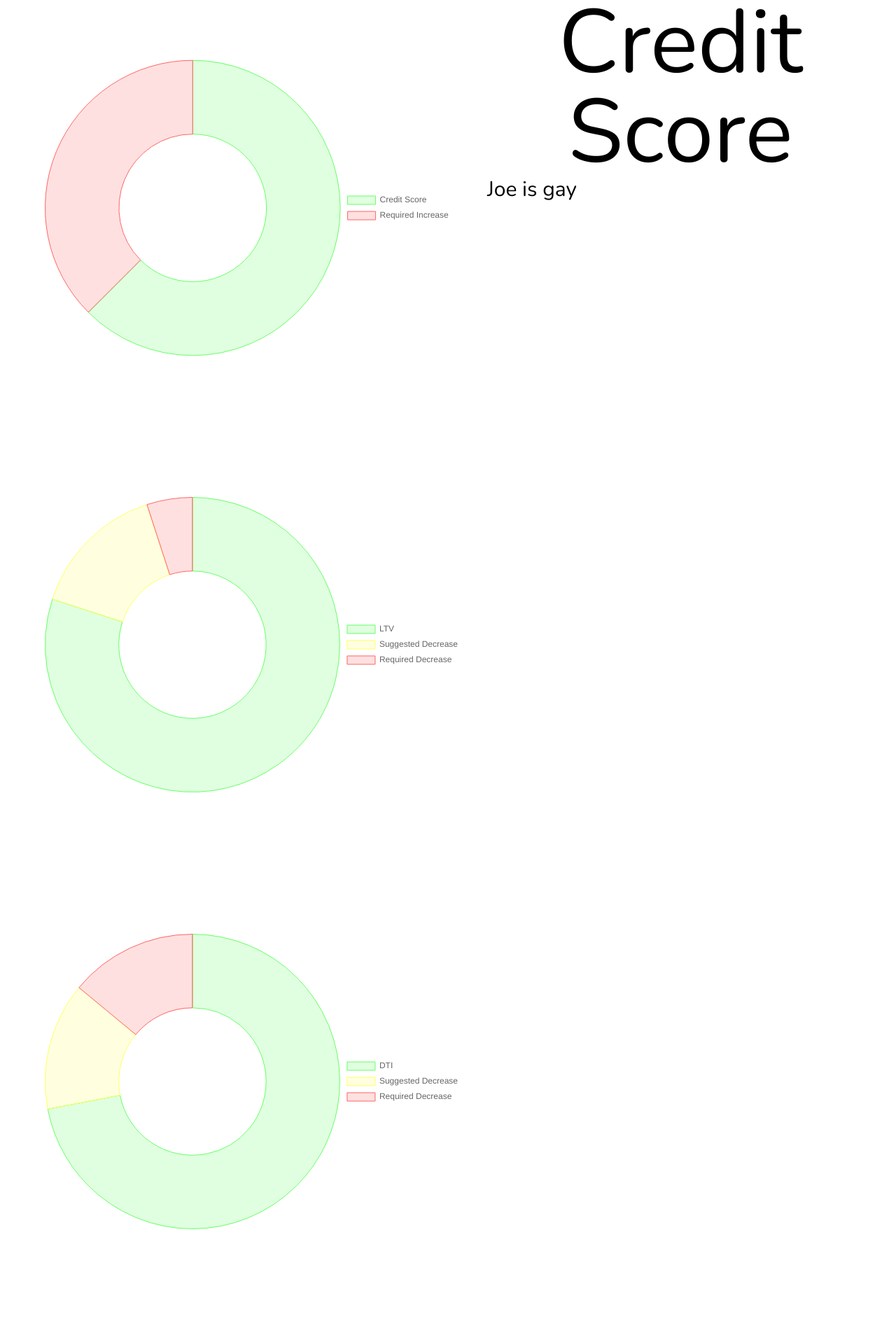
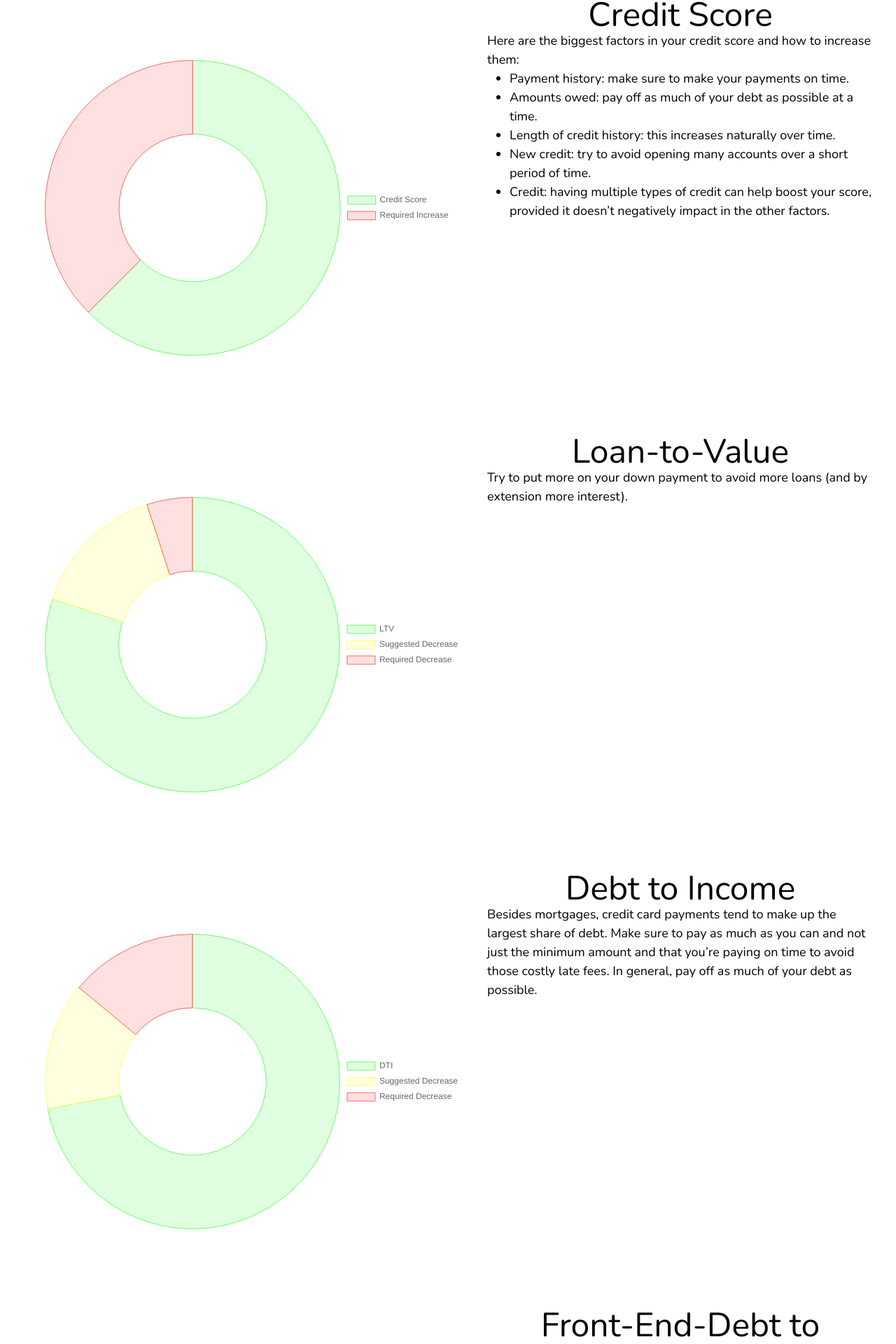
Before and after one commit to BK2004/mortgauge, a React (Create React App) app: page / in a window 1280 px wide. Shown: the part 3-1923 px from the top of the page at 70% size. Built offline with nearby package versions, Linux system fonts and the light colour scheme.

Commit message:
added text to charts, needs expounding

```diff
--- a/src/components/Results.js
+++ b/src/components/Results.js
@@ -20,8 +20,8 @@ function TableRow({ tableData, header, text }) {
       />
 
       <div className="w-full mx-8">
-        <div className="text-center text-9xl">{header}</div>
-        <div className="text-left text-3xl">{text}</div>
+        <div className="text-center text-5xl">{header}</div>
+        <div className="text-left text-[18px]">{text}</div>
       </div>
     </div>
   );
@@ -118,14 +118,38 @@ function Results({ creditScore, LTV, DTI, FEDTI }) {
       <TableRow
         tableData={creditScoreData}
         header={"Credit Score"}
-        text={"Joe is gay"}
+        text={
+          <div>
+            <p>Here are the biggest factors in your credit score and how to increase them:</p>
+            <ul className="list-disc ml-8">
+              <li>Payment history: make sure to make your payments on time.</li>
+              <li>Amounts owed: pay off as much of your debt as possible at a time.</li>
+              <li>Length of credit history: this increases naturally over time.</li>
+              <li>New credit: try to avoid opening many accounts over a short period of time.</li>
+              <li>Credit: having multiple types of credit can help boost your score, provided it doesn’t negatively impact in the other factors.</li>
+            </ul>
+          </div>
+        }
+      />
+
+      <br />
+      <TableRow
+        tableData={LTVData}
+        header={"Loan-to-Value"}
+        text={"Try to put more on your down payment to avoid more loans (and by extension more interest)."}
       />
       <br />
-      <TableRow tableData={LTVData} />
+      <TableRow
+        tableData={DTIData}
+        header={"Debt to Income"}
+        text={"Besides mortgages, credit card payments tend to make up the largest share of debt. Make sure to pay as much as you can and not just the minimum amount and that you’re paying on time to avoid those costly late fees. In general, pay off as much of your debt as possible."}
+      />
       <br />
-      <TableRow tableData={DTIData} />
-      <br />
-      <TableRow tableData={FEDTIData} />
+      <TableRow
+        tableData={FEDTIData}
+        header={"Front-End-Debt to Income"}
+        text={"Similar to loan-to-value, try putting more on your down payment to avoid paying more in the future."}
+      />
     </div>
   );
 }
```
